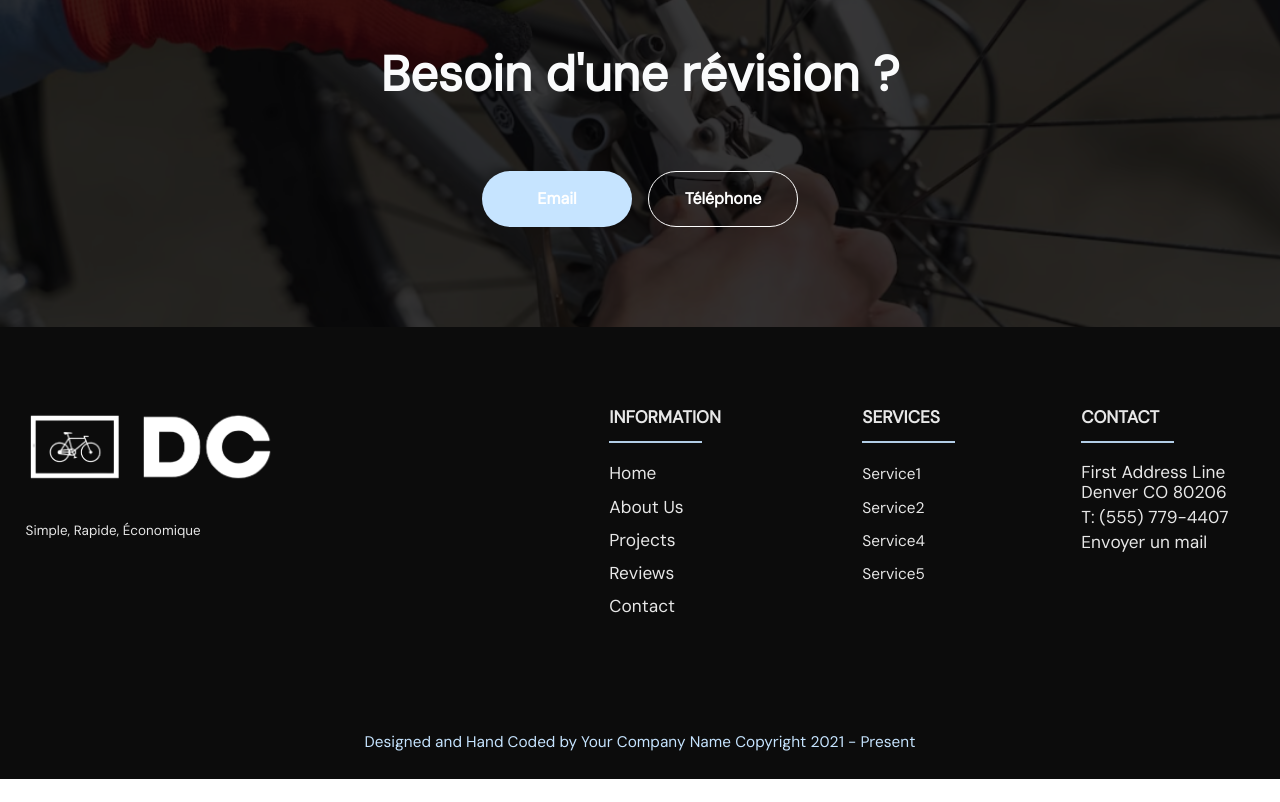
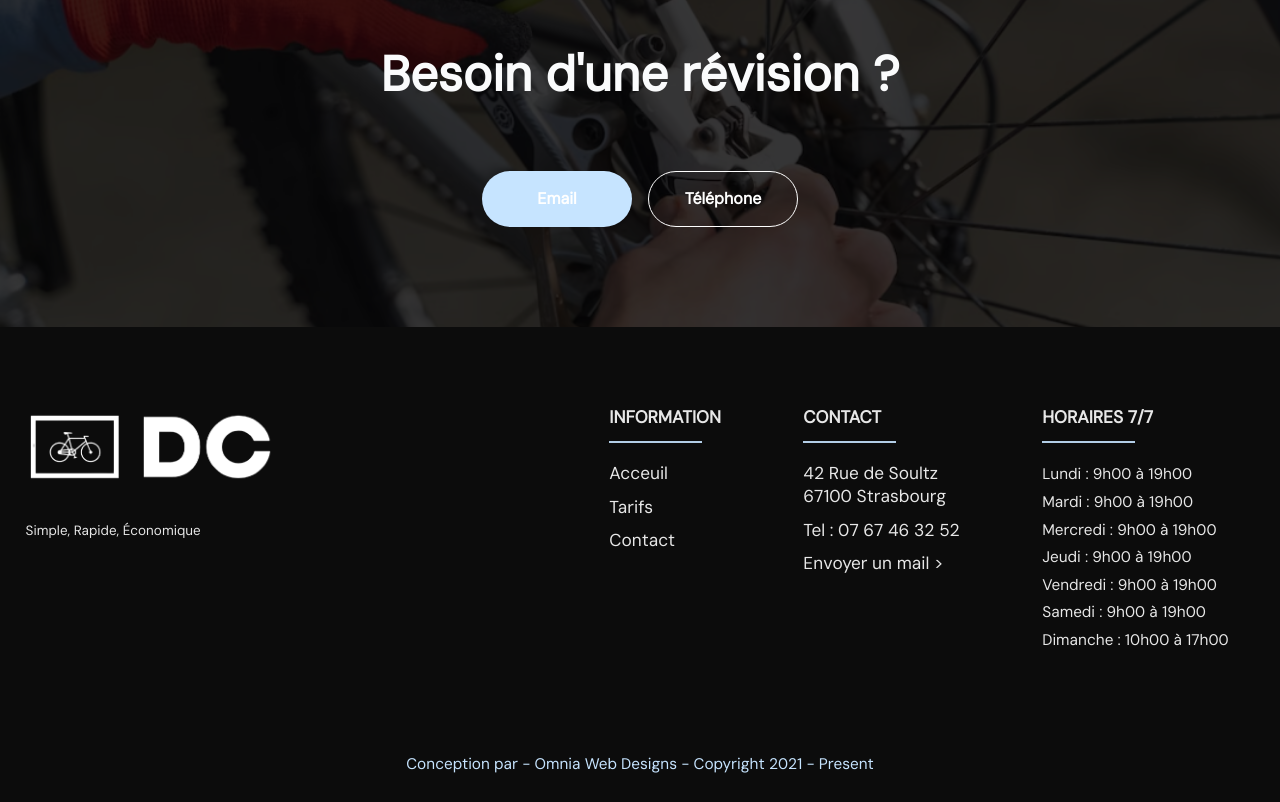
Before and after one commit to Omniawebdesign/DocteurCycle, a plain HTML site: page contact.html in a window 1280 px wide. Shown: the part 1367-2169 px from the top of the page. Before the commit the page ends 2146 px from the top, so only its background shows below. Drawn offline with Linux system fonts and the light colour scheme; a script that the page names is missing; a web font is replaced by a local one.

Commit message:
Update contact.html

```diff
--- a/contact.html
+++ b/contact.html
@@ -217,34 +217,39 @@
                 <div class="lists">
                     <ul>
                         <li><h2>Information</h2></li>
-                        <li><a href="/index.html">Home</a></li>
-                        <li><a href="/about.html">About Us</a></li>
-                        <li><a href="/projects.html">Projects</a></li>
-                        <li><a href="/testimonials.html">Reviews</a></li>
+                        <li><a href="/index.html">Acceuil</a></li>
+                        <li><a href="/about.html">Tarifs</a></li>
+
+
                         <li><a href="/contact.html">Contact</a></li>
                     </ul>
                     <ul>
-                        <li><h2>Services</h2></li>
-                        <li>Service1</li>
-                        <li>Service2</li>
-                        <li>Service4</li>
-                        <li>Service5</li>
+                        <li><h2>Contact</h2></li>
+                        <li><a href="/contact.html">42 Rue de Soultz<br>67100 Strasbourg</a></li>
+                        <li><a href="tel:07 67 46 32 52">Tel : 07 67 46 32 52</a></li>
+                        <li><a href="mailto:docteurcycle@gmail.com">Envoyer un mail ></a></li>
                     </ul>
                     <ul>
-                        <li><h2>Contact</h2></li>
-                        <li><a href="/contact.html">First Address Line<br>Denver CO 80206</a></li>
-                        <li><a href="tel:555-779-4407">T: (555) 779-4407</a></li>
-                        <li><a href="mailto:docteurbike@gmail.com">Envoyer un mail</a></li>
+                        <li><h2>Horaires 7/7</h2></li>
+                        <li>Lundi : 9h00 à 19h00</li>
+                        <li>Mardi : 9h00 à 19h00</li>
+                        <li>Mercredi : 9h00 à 19h00</li>
+                        <li>Jeudi : 9h00 à 19h00</li>
+                        <li>Vendredi : 9h00 à 19h00</li>
+                        <li>Samedi : 9h00 à 19h00</li>
+                        <li>Dimanche : 10h00 à 17h00</li>
                     </ul>
+
                 </div>
             </div>
         </div>
 
         <div class="credit">
-            <span>Designed and Hand Coded by</span>
-            <a href="" target="_blank" rel="noopener">Your Company Name</a>
+            <span>Conception par</span>
+            <a href="" target="_blank" rel="noopener">- Omnia Web Designs -</a>
             <span class="copyright"> Copyright 2021 - Present</span></div>
     </footer>
+
 
     <script defer>
 
```
